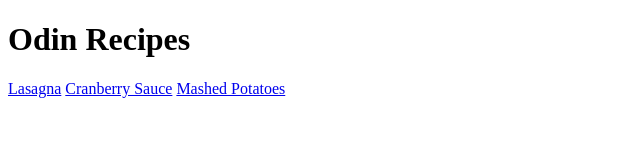
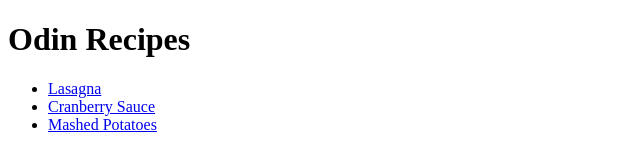
Before and after one commit to mohamedsidb/odin-recipes, a plain HTML site: page index.html in a window 1280 px wide. Shown: the whole page, without its empty margins (0-640 px from the left). Drawn offline with Linux system fonts and the light colour scheme.

Commit message:
Modify index.html
Unordered list for recipes in index.html

```diff
--- a/index.html
+++ b/index.html
@@ -7,8 +7,10 @@
 </head>
 <body>
     <h1>Odin Recipes</h1>
-    <a href="recipes/lasagna.html">Lasagna</a>
-    <a href="recipes/cranberry-sauce.html">Cranberry Sauce</a>
-    <a href="recipes/mashed-potatoes.html">Mashed Potatoes</a>
+    <ul>
+    <li><a href="recipes/lasagna.html">Lasagna</a></li>
+    <li><a href="recipes/cranberry-sauce.html">Cranberry Sauce</a></li>
+    <li><a href="recipes/mashed-potatoes.html">Mashed Potatoes</a></li>
+    </ul>
 </body>
 </html>
```
